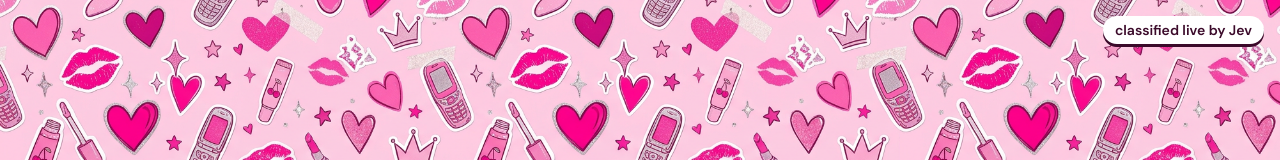
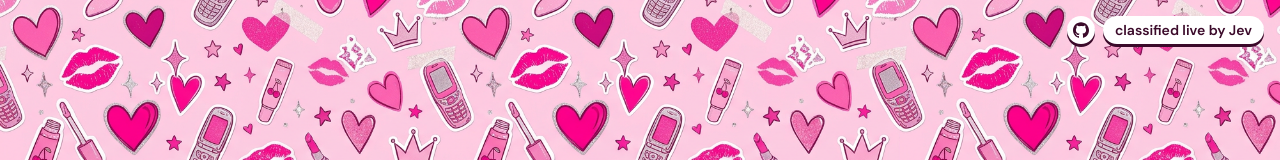
Before and after one commit to The-Best-Codes/jev-mean-girls, a Next.js app: page / in a window 1280 px wide. Shown: the top 160 px of the page. Built offline with nearby package versions, Linux system fonts and the light colour scheme; a web font is replaced by a local one.

Commit message:
readme and github link

```diff
--- a/components/mean-girls/mean-girl-quiz.tsx
+++ b/components/mean-girls/mean-girl-quiz.tsx
@@ -114,14 +114,33 @@ export function MeanGirlQuiz() {
         </div>
       </div>
 
+      <div className="absolute top-4 right-4 z-50 flex items-center gap-2">
+        <a
+          href="https://github.com/The-Best-Codes/jev-mean-girls"
+          target="_blank"
+          rel="noopener noreferrer"
+          aria-label="View this project on GitHub"
+          className="grid size-7 place-items-center rounded-full bg-card text-foreground shadow-[0_3px_0_var(--foreground)] transition-transform hover:-translate-y-0.5"
+        >
+          <svg
+            aria-hidden="true"
+            width="16"
+            height="16"
+            viewBox="0 0 24 24"
+            fill="currentColor"
+          >
+            <path d="M12 .297c-6.63 0-12 5.373-12 12 0 5.303 3.438 9.8 8.205 11.385.6.113.82-.258.82-.577 0-.285-.01-1.04-.015-2.04-3.338.726-4.043-1.61-4.043-1.61-.546-1.387-1.333-1.756-1.333-1.756-1.09-.745.083-.73.083-.73 1.205.085 1.84 1.237 1.84 1.237 1.07 1.834 2.807 1.304 3.492.997.108-.775.418-1.305.762-1.605-2.665-.304-5.467-1.333-5.467-5.93 0-1.31.467-2.38 1.235-3.22-.123-.303-.535-1.524.117-3.176 0 0 1.008-.322 3.3 1.23a11.5 11.5 0 013.003-.404c1.02.005 2.047.138 3.003.404 2.29-1.552 3.297-1.23 3.297-1.23.653 1.652.242 2.873.12 3.176.77.84 1.233 1.91 1.233 3.22 0 4.61-2.807 5.624-5.48 5.922.43.372.823 1.102.823 2.222 0 1.606-.015 2.898-.015 3.293 0 .32.216.694.825.576C20.565 22.092 24 17.592 24 12.297c0-6.627-5.373-12-12-12" />
+          </svg>
+        </a>
         <a
           href="https://docs.typesafe.ai"
           target="_blank"
           rel="noreferrer"
-        className="absolute top-4 right-4 z-50 rounded-full bg-card px-3 py-1 text-sm font-semibold text-foreground shadow-[0_3px_0_var(--foreground)] transition-transform hover:-translate-y-0.5"
+          className="rounded-full bg-card px-3 py-1 text-sm font-semibold text-foreground shadow-[0_3px_0_var(--foreground)] transition-transform hover:-translate-y-0.5"
         >
           classified live by Jev
         </a>
+      </div>
     </main>
   );
 }
```
Also changed, not shown: 2 other files (tests, documents, lock files or other folders). Lines whose indentation alone changed are shown as unchanged.
